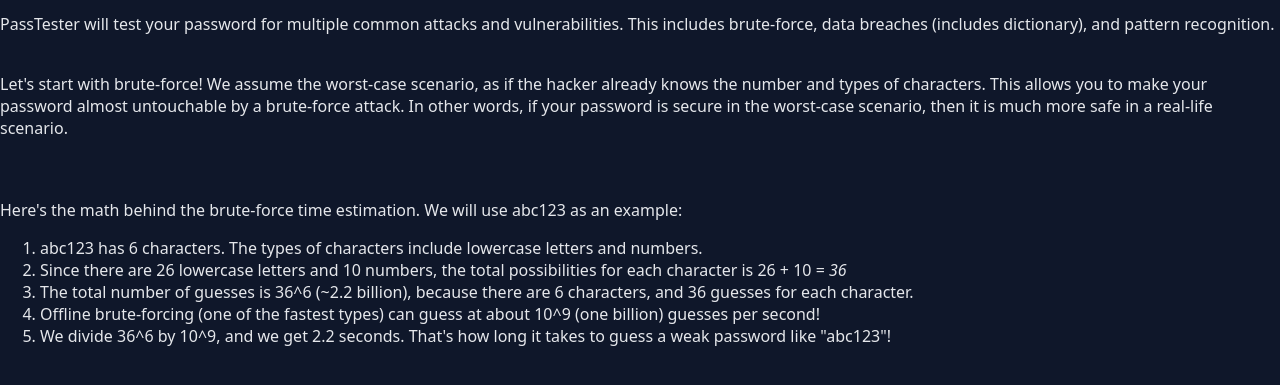
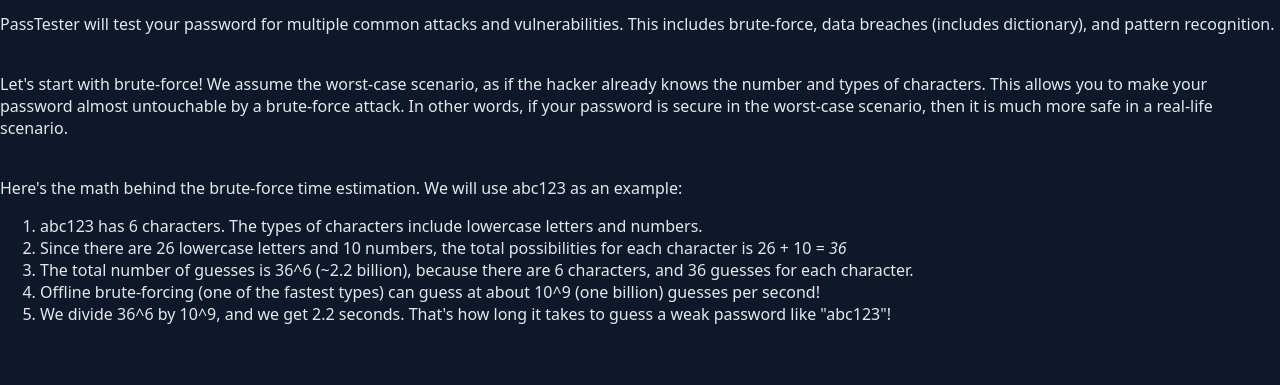
Before and after one commit to Ared119/PassTester, a plain HTML site: page index.html in a window 1280 px wide. Shown: the part 403-788 px from the top of the page. Drawn offline with Linux system fonts and the light colour scheme.

Commit message:
Update index.html

```diff
--- a/index.html
+++ b/index.html
@@ -46,7 +46,7 @@
   knows the number and types of characters. This allows you to make your password almost
   untouchable by a brute-force attack. In other words, if your password is secure in the worst-case
   scenario, then it is much more safe in a real-life scenario.</p>
-  <p><br><br>Here's the math behind the brute-force time estimation. We will use abc123 as an example:</p>
+  <p><br>Here's the math behind the brute-force time estimation. We will use abc123 as an example:</p>
     <ol>
       <li>abc123 has 6 characters. The types of characters include lowercase letters and numbers.</li>
       <li>Since there are 26 lowercase letters and 10 numbers, the total possibilities for each
```
